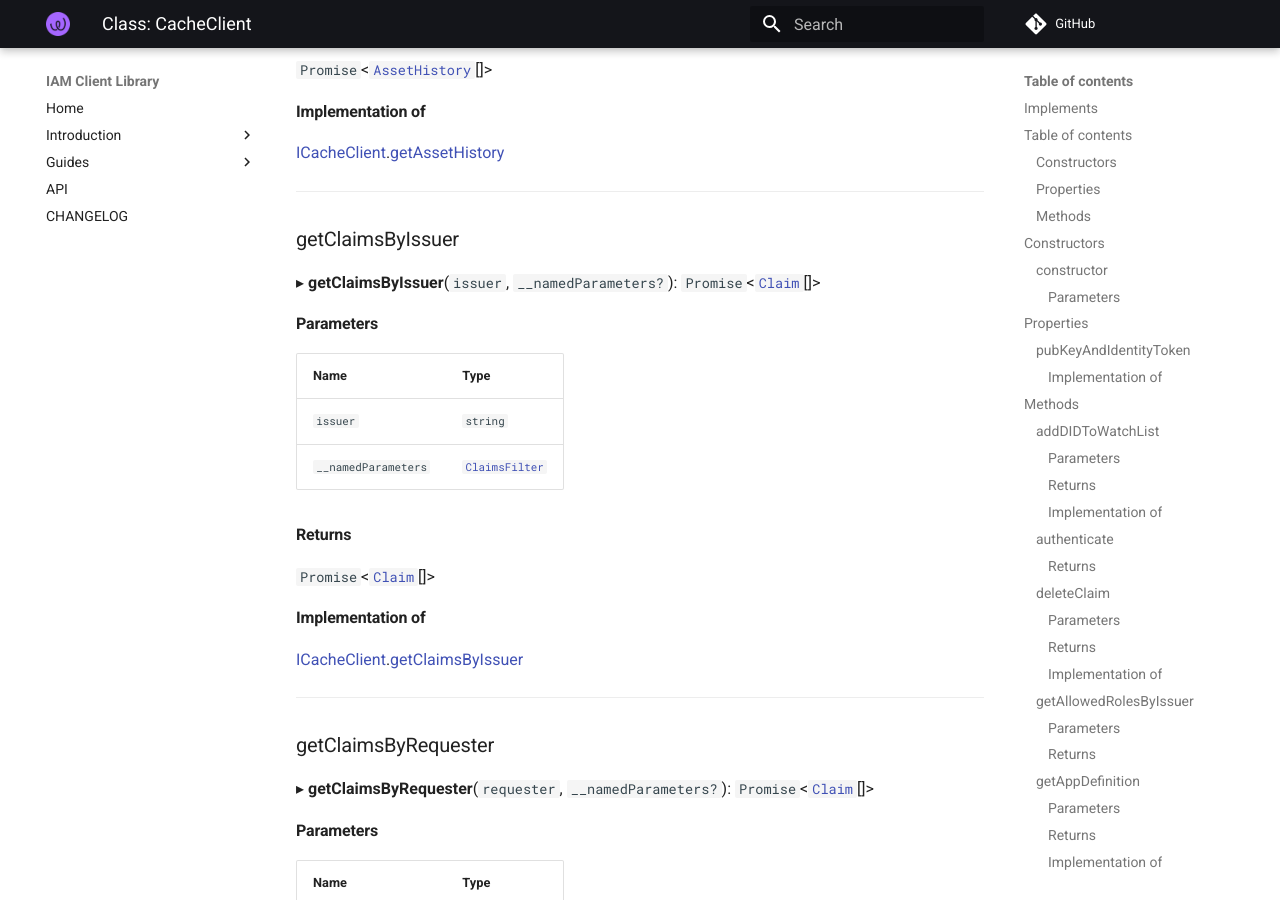
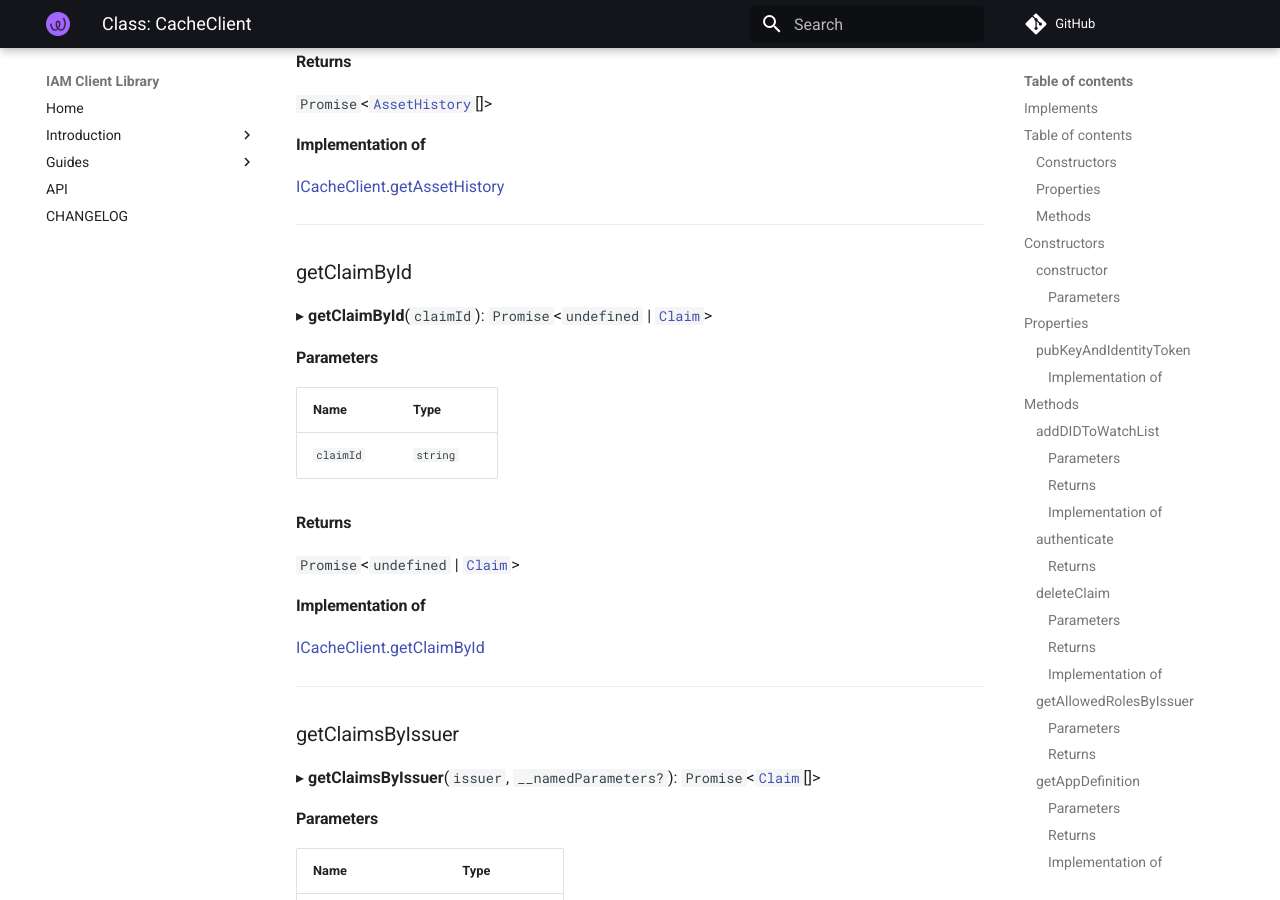
Before and after one commit to energywebfoundation/iam-client-lib, an MkDocs documentation site: the page built from docs/api/classes/modules_cacheClient_cacheClient_service.CacheClient.md, in a window 1280 px wide and 900 px high, scrolled down 6712 px. Built offline with MkDocs 1.6.1 and Material for MkDocs 9.7.7, drawn with Linux system fonts in a browser that asks for light colours; comment, search, counter and statistics services are not loaded.

Commit message:
feat(claims): new getClaimById method

```diff
--- a/docs/api/classes/modules_cacheClient_cacheClient_service.CacheClient.md
+++ b/docs/api/classes/modules_cacheClient_cacheClient_service.CacheClient.md
@@ -28,6 +28,7 @@
 - [getApplicationsByOwner](modules_cacheClient_cacheClient_service.CacheClient.md#getapplicationsbyowner)
 - [getAssetById](modules_cacheClient_cacheClient_service.CacheClient.md#getassetbyid)
 - [getAssetHistory](modules_cacheClient_cacheClient_service.CacheClient.md#getassethistory)
+- [getClaimById](modules_cacheClient_cacheClient_service.CacheClient.md#getclaimbyid)
 - [getClaimsByIssuer](modules_cacheClient_cacheClient_service.CacheClient.md#getclaimsbyissuer)
 - [getClaimsByRequester](modules_cacheClient_cacheClient_service.CacheClient.md#getclaimsbyrequester)
 - [getClaimsBySubject](modules_cacheClient_cacheClient_service.CacheClient.md#getclaimsbysubject)
@@ -266,6 +267,26 @@ ___
 #### Implementation of
 
 [ICacheClient](../interfaces/modules_cacheClient_ICacheClient.ICacheClient.md).[getAssetHistory](../interfaces/modules_cacheClient_ICacheClient.ICacheClient.md#getassethistory)
+
+___
+
+### getClaimById
+
+▸ **getClaimById**(`claimId`): `Promise`<`undefined` \| [`Claim`](../interfaces/modules_claims_claims_types.Claim.md)\>
+
+#### Parameters
+
+| Name | Type |
+| :------ | :------ |
+| `claimId` | `string` |
+
+#### Returns
+
+`Promise`<`undefined` \| [`Claim`](../interfaces/modules_claims_claims_types.Claim.md)\>
+
+#### Implementation of
+
+[ICacheClient](../interfaces/modules_cacheClient_ICacheClient.ICacheClient.md).[getClaimById](../interfaces/modules_cacheClient_ICacheClient.ICacheClient.md#getclaimbyid)
 
 ___
 
```
Also changed, not shown: docs/api/classes/modules_claims_claims_service.ClaimsService.md (+21 -0 lines), docs/api/interfaces/modules_cacheClient_ICacheClient.ICacheClient.md (+17 -0 lines), 3 other files.
